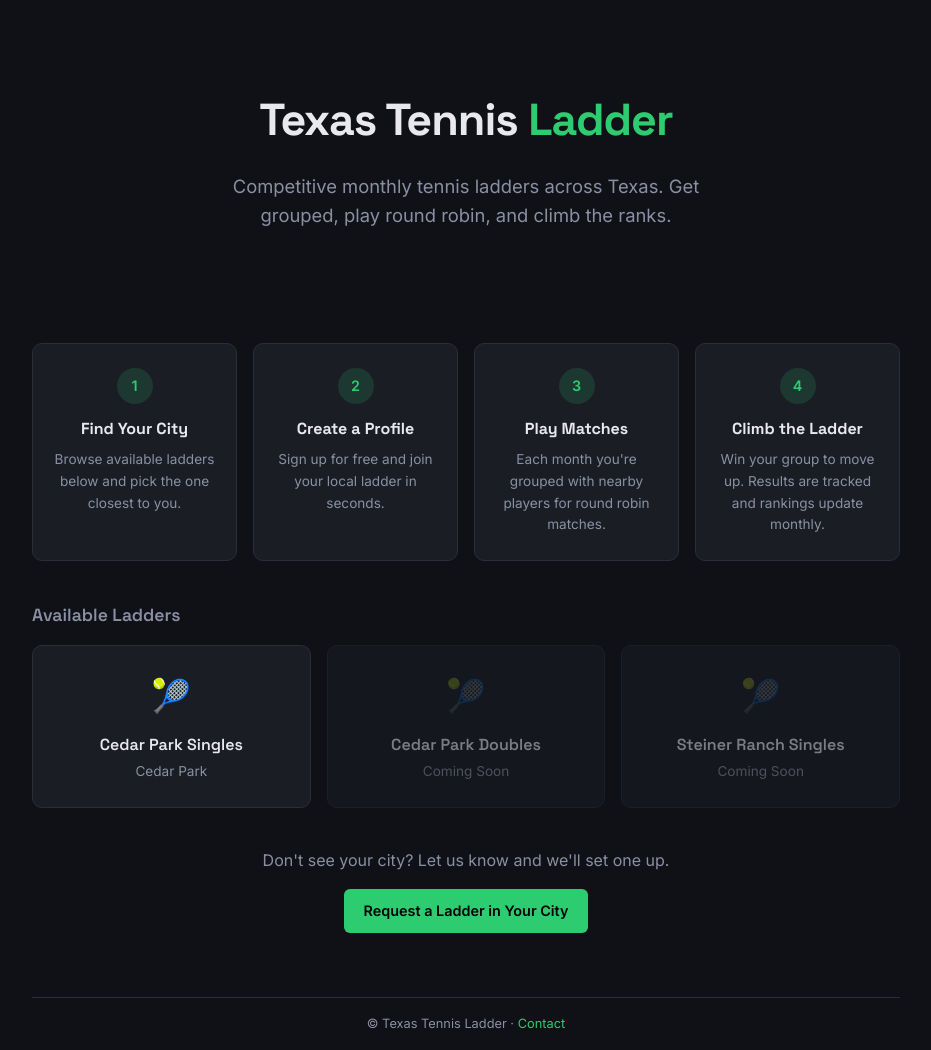
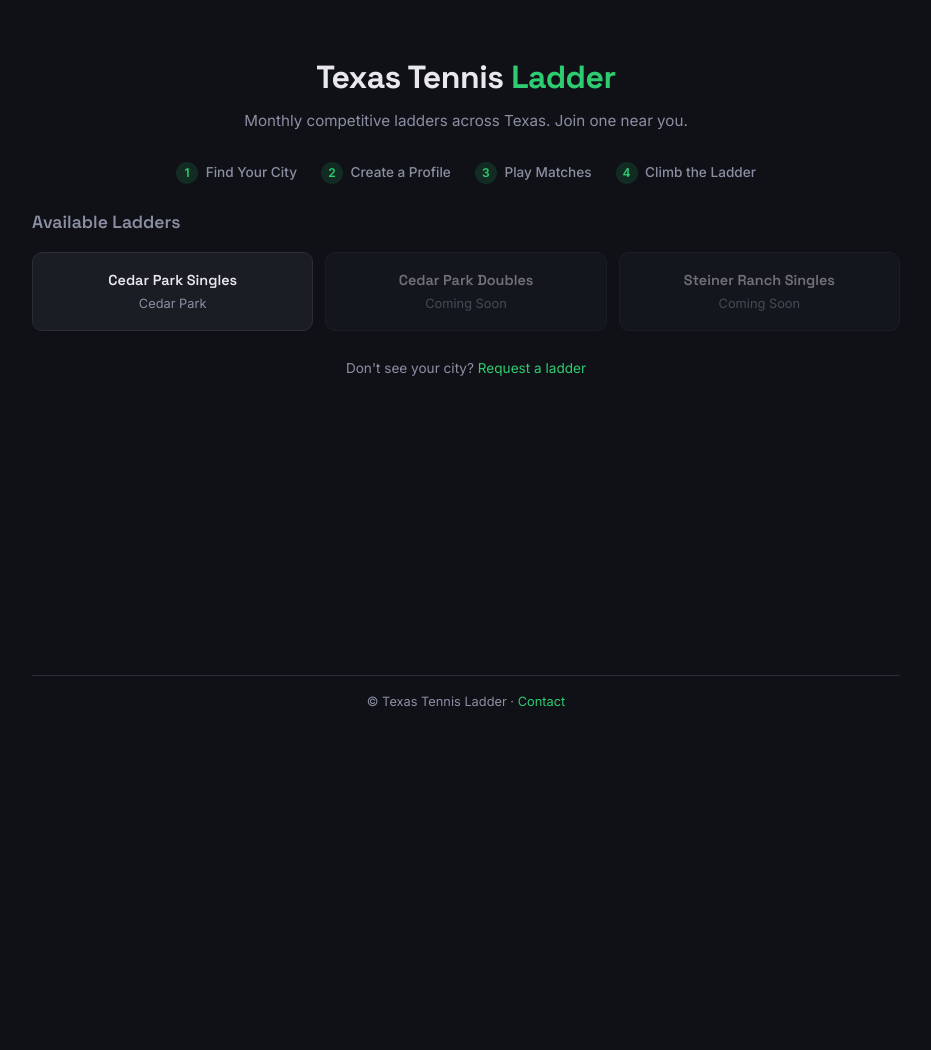
Before and after one commit to kaplanae/rallyrung, a Flask app: page / in a window 1280 px wide. Shown: the part 72-1122 px from the top of the page, without its empty margins (174-1105 px from the left). After the commit the page ends 779 px from the top, so only its background shows below. Run offline with Flask 3, Linux system fonts and the light colour scheme; data comes from the database, SQL or seed files in the repository; some libraries are stand-ins or nearby versions.

Commit message:
Compact hub home page to fit single screen — smaller hero, inline steps, tighter cards
Co-Authored-By: Claude Opus 4.6 <noreply@anthropic.com>

```diff
--- a/static/style.css
+++ b/static/style.css
@@ -803,18 +803,67 @@ footer {
     font-style: italic;
 }
 
+/* ============ HUB PAGE ============ */
+.hub-hero {
+    text-align: center;
+    padding: 28px 0 12px;
+}
+
+.hub-hero h1 {
+    font-family: 'Space Grotesk', sans-serif;
+    font-size: 2rem;
+    font-weight: 700;
+    margin-bottom: 6px;
+    letter-spacing: -0.5px;
+}
+
+.hub-hero h1 .accent { color: var(--accent); }
+
+.hub-hero p {
+    font-size: 0.95rem;
+    color: var(--text-muted);
+}
+
+.hub-steps {
+    display: flex;
+    justify-content: center;
+    gap: 24px;
+    margin: 16px 0 24px;
+    flex-wrap: wrap;
+}
+
+.hub-step {
+    font-size: 0.85rem;
+    color: var(--text-muted);
+    font-weight: 500;
+}
+
+.hub-step-num {
+    display: inline-flex;
+    align-items: center;
+    justify-content: center;
+    width: 22px;
+    height: 22px;
+    background: var(--accent-dim);
+    color: var(--accent);
+    border-radius: 50%;
+    font-weight: 700;
+    font-size: 0.75rem;
+    margin-right: 4px;
+}
+
 /* ============ HUB LADDER GRID ============ */
 .hub-ladder-grid {
     display: grid;
-    grid-template-columns: repeat(auto-fill, minmax(220px, 1fr));
-    gap: 16px;
+    grid-template-columns: repeat(3, 1fr);
+    gap: 12px;
 }
 
 .hub-ladder-card {
     background: var(--bg-card);
     border: 1px solid var(--border);
     border-radius: var(--radius);
-    padding: 24px 20px;
+    padding: 16px 14px;
     text-align: center;
     transition: border-color 0.2s, background 0.2s;
     text-decoration: none;
@@ -828,25 +877,25 @@ footer {
     color: var(--text);
 }
 
-.hub-ladder-icon {
-    font-size: 2rem;
-    margin-bottom: 10px;
-}
-
 .hub-ladder-card h3 {
     font-family: 'Space Grotesk', sans-serif;
-    font-size: 1rem;
+    font-size: 0.9rem;
     font-weight: 600;
-    margin-bottom: 4px;
+    margin-bottom: 2px;
 }
 
 .hub-ladder-card p {
-    font-size: 0.85rem;
+    font-size: 0.8rem;
     color: var(--text-muted);
     margin: 0;
 }
 
 .hub-ladder-coming-soon {
-    opacity: 0.5;
+    opacity: 0.45;
     pointer-events: none;
 }
+
+@media (max-width: 600px) {
+    .hub-ladder-grid { grid-template-columns: 1fr; }
+    .hub-steps { gap: 12px; }
+}
--- a/templates/base.html
+++ b/templates/base.html
@@ -7,7 +7,7 @@
     <link rel="preconnect" href="https://fonts.googleapis.com">
     <link rel="preconnect" href="https://fonts.gstatic.com" crossorigin>
     <link href="https://fonts.googleapis.com/css2?family=Space+Grotesk:wght@400;500;600;700&family=Inter:wght@400;500;600&display=swap" rel="stylesheet">
-    <link rel="stylesheet" href="{{ url_for('static', filename='style.css') }}?v=3">
+    <link rel="stylesheet" href="{{ url_for('static', filename='style.css') }}?v=4">
 </head>
 <body>
     <div class="app-container">
--- a/templates/hub_index.html
+++ b/templates/hub_index.html
@@ -2,60 +2,40 @@
 {% block title %}{{ brand.APP_NAME }} — Competitive Tennis Ladders Across Texas{% endblock %}
 
 {% block content %}
-<div class="hero">
+<div class="hub-hero">
     <h1>Texas Tennis <span class="accent">Ladder</span></h1>
-    <p class="subtitle">Competitive monthly tennis ladders across Texas. Get grouped, play round robin, and climb the ranks.</p>
+    <p>Monthly competitive ladders across Texas. Join one near you.</p>
 </div>
 
-<div class="how-it-works">
-    <div class="step">
-        <div class="step-number">1</div>
-        <h3>Find Your City</h3>
-        <p>Browse available ladders below and pick the one closest to you.</p>
-    </div>
-    <div class="step">
-        <div class="step-number">2</div>
-        <h3>Create a Profile</h3>
-        <p>Sign up for free and join your local ladder in seconds.</p>
-    </div>
-    <div class="step">
-        <div class="step-number">3</div>
-        <h3>Play Matches</h3>
-        <p>Each month you're grouped with nearby players for round robin matches.</p>
-    </div>
-    <div class="step">
-        <div class="step-number">4</div>
-        <h3>Climb the Ladder</h3>
-        <p>Win your group to move up. Results are tracked and rankings update monthly.</p>
-    </div>
+<div class="hub-steps">
+    <div class="hub-step"><span class="hub-step-num">1</span> Find Your City</div>
+    <div class="hub-step"><span class="hub-step-num">2</span> Create a Profile</div>
+    <div class="hub-step"><span class="hub-step-num">3</span> Play Matches</div>
+    <div class="hub-step"><span class="hub-step-num">4</span> Climb the Ladder</div>
 </div>
 
-<h2 class="section-title" style="margin-top: 40px;">Available Ladders</h2>
+<h2 class="section-title">Available Ladders</h2>
 
 <div class="hub-ladder-grid">
     {% for l in ladders %}
     <a href="{{ url_for('ladder_deeplink', ladder_id=l.id) }}" class="hub-ladder-card">
-        <div class="hub-ladder-icon">&#127934;</div>
         <h3>{{ l.name }} {{ l.ladder_type|default('Singles', true)|title }}</h3>
         <p>{{ l.city|default('', true) }}</p>
     </a>
     {% endfor %}
 
     <div class="hub-ladder-card hub-ladder-coming-soon">
-        <div class="hub-ladder-icon" style="opacity: 0.4;">&#127934;</div>
         <h3>Cedar Park Doubles</h3>
         <p>Coming Soon</p>
     </div>
 
     <div class="hub-ladder-card hub-ladder-coming-soon">
-        <div class="hub-ladder-icon" style="opacity: 0.4;">&#127934;</div>
         <h3>Steiner Ranch Singles</h3>
         <p>Coming Soon</p>
     </div>
 </div>
 
-<div style="text-align: center; margin: 40px 0;">
-    <p style="color: var(--text-muted); margin-bottom: 16px;">Don't see your city? Let us know and we'll set one up.</p>
-    <a href="{{ url_for('request_ladder') }}" class="btn btn-primary">Request a Ladder in Your City</a>
+<div style="text-align: center; margin-top: 24px;">
+    <a href="{{ url_for('request_ladder') }}" style="color: var(--text-muted); font-size: 0.85rem;">Don't see your city? <span style="color: var(--accent);">Request a ladder</span></a>
 </div>
 {% endblock %}
```
